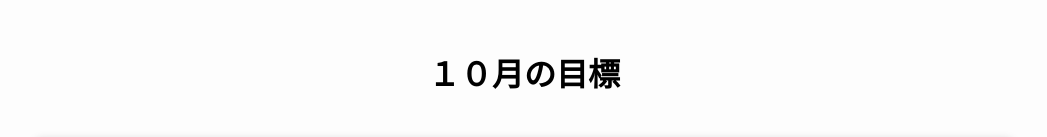
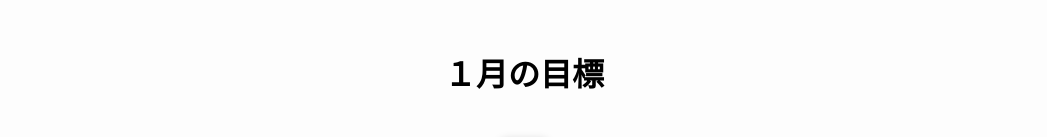
Before and after one commit to minbows/advice, a plain HTML site: page index.html in a window 1280 px wide. Shown: the top 137 px of the page, without its empty margins (116-1163 px from the left). Drawn offline with Linux system fonts and the light colour scheme.

Commit message:
Add files via upload

```diff
--- a/index.html
+++ b/index.html
@@ -2,7 +2,7 @@
 <html lang="ja">
 <head>
   <meta charset="UTF-8">
-  <title>１０月の目標</title>
+  <title>１月の目標</title>
   <style>
     body {
       font-family: sans-serif;
@@ -20,7 +20,7 @@
   </style>
 </head>
 <body>
-  <h1>１０月の目標</h1>
+  <h1>１月の目標</h1>
   <img src="advise.png" alt="イラスト1">
 </body>
 </html>
```
Also changed, not shown: advise.png.
